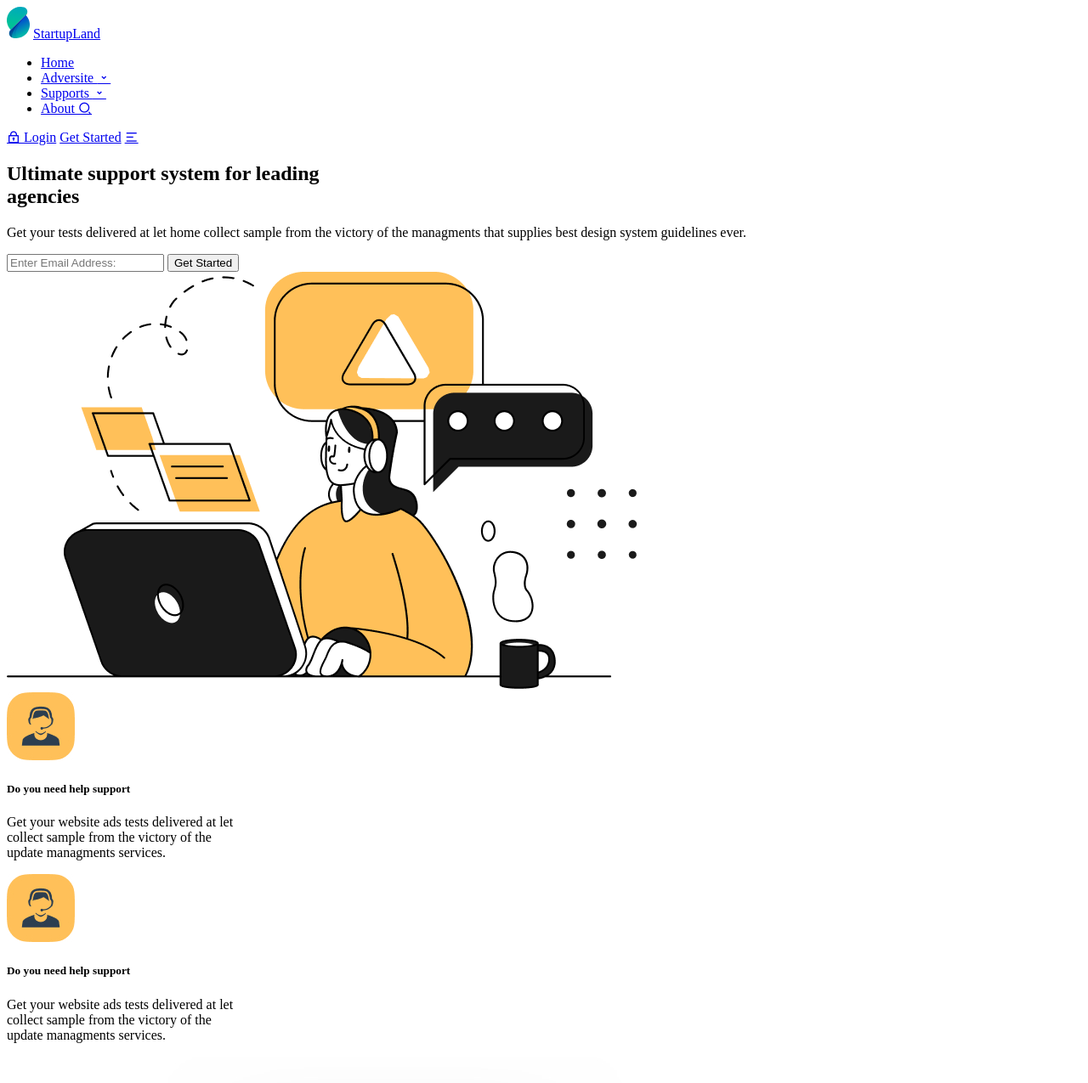
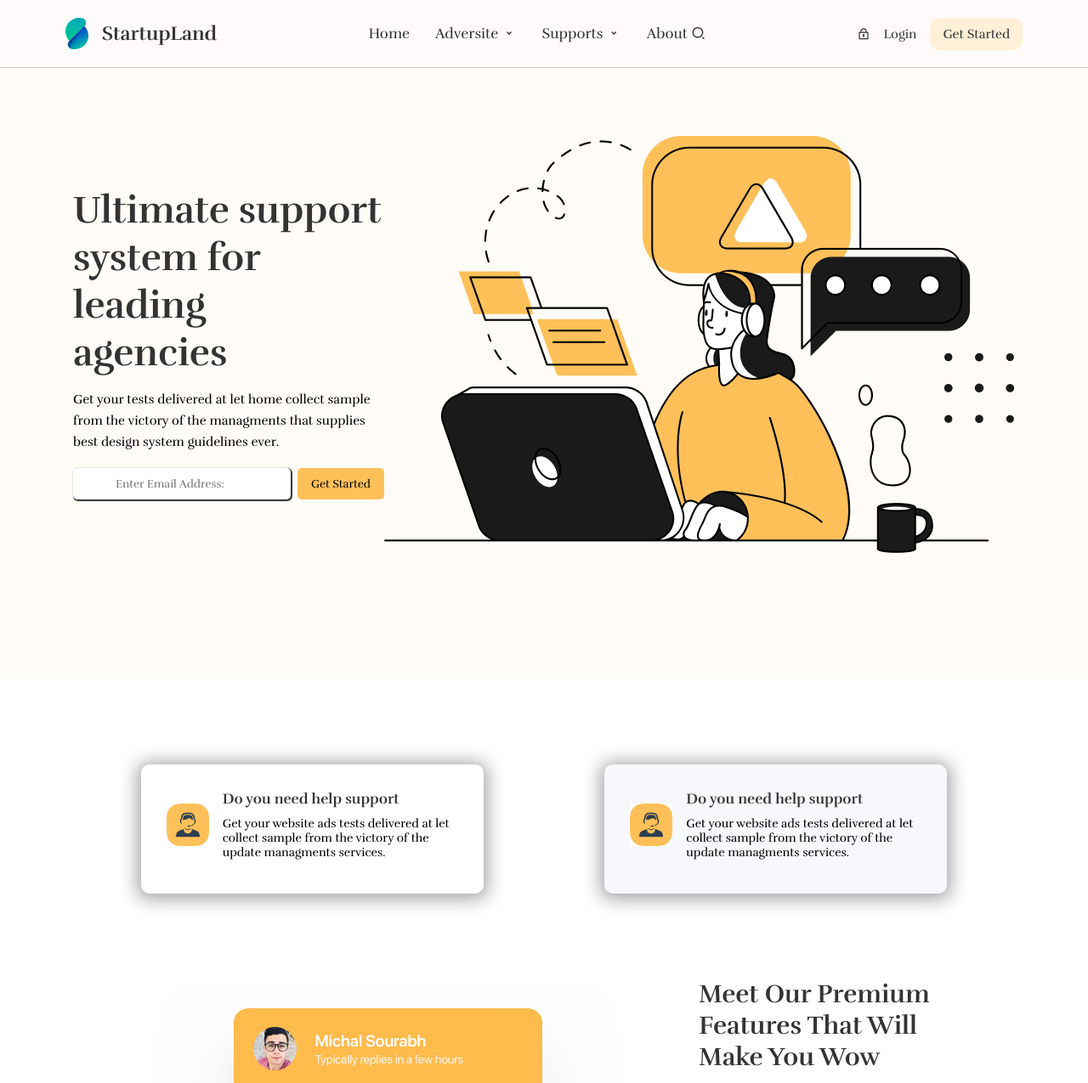
Before and after one commit to muhammadmasud1/supportapp, a plain HTML site: page index.html in a window 1280 px wide. Shown: the top 1275 px of the page at 85% size. Drawn offline with nearby package versions, Linux system fonts and the light colour scheme; a script that the page names is missing.

Commit message:
banner desgin message desing

```diff
--- a/css/style.css
+++ b/css/style.css
@@ -1 +1,248 @@
-/*# sourceMappingURL=style.css.map */
+@import url('https://fonts.googleapis.com/css2?family=Roboto:ital,wght@1,100;1,300;1,500;1,700&family=Rubik:wght@300;400;500;600&family=Rufina:wght@400;700&display=swap');
+
+@import url('https://fonts.googleapis.com/css2?family=Mukta:wght@200;300;400;600&family=Roboto:ital,wght@1,100;1,300;1,500;1,700&family=Rubik:wght@300;400;500;600&family=Rufina:wght@400;700&display=swap');
+*{
+            margin: 0;
+            padding: 0;
+            box-sizing: border-box;
+            list-style: none;
+            text-decoration: none;
+            font-family: 'Roboto', sans-serif;
+            font-family: 'Rubik', sans-serif;
+            font-family: 'Rufina', serif;
+}
+
+body {
+            background: #ffffff;
+}
+
+section {
+            padding: 100px 8%;
+}
+
+header .brandlogo{
+    display: flex;
+    align-items: center;
+    gap: 1rem;
+
+}
+header .brandlogo a{
+    font-size: 23px;
+    font-weight: bold;
+    color: #333;
+    transition: 0.5s all ease;
+}
+header .brandlogo a:hover{
+    transform: scale(1.1);
+     color: rgb(192, 80, 236);
+}
+
+header {
+            width: 100%;
+            height: 80px;
+            display: flex;
+            flex-direction: row;
+            justify-content: space-between;
+            padding: 30px 6%;
+            align-items: center;
+            border-bottom: 1px solid #ccc;
+            background: #fffbfb;
+            position: fixed;
+            right: 0;
+            top: 0;
+            z-index: 99999;
+}
+
+header .logo {
+            font-size: 28px;
+            color: #333;
+            font-weight: bolder;
+            transition: 0.5s all ease;
+}
+header .logo:hover {
+            transform: scale(1.1);
+            color: rgb(192, 80, 236);
+}
+
+header #navbar {
+            display: flex;
+}
+
+header #navbar li a {
+            padding: 0 15px;
+            display: inline-block;
+            color: #333;
+            font-size: 17px;
+            text-transform: capitalize;
+            transition: 0.5s all ease;
+}
+header #navbar li a:hover {
+            transform: scale(1.2);
+            color: rgb(192, 80, 236);
+}
+header .icons{
+    display: flex;
+    align-items: center;
+    gap: 1rem;
+}
+header .icons a{
+    font-size: 15px;
+    color: #333;
+}
+header .icons .btn{
+    padding: 10px 15px;
+    background: #FFF0D7;
+    border-radius: 10px;
+}
+
+/* ===================banner seciton design================== */
+
+#banner-container{
+    width: 100%;
+    height: 100vh;
+    background: #FFFCF7;
+}
+#banner-container .sub-containers{
+    display: flex;
+    align-items: center;
+    justify-content: center;
+
+}
+
+#banner-container .sub-containers img{
+    width: 100%;
+    margin-top: 60px;
+}
+#banner-container .sub-containers .containers-items{
+    margin-top: 70px;
+}
+#banner-container .sub-containers .containers-items h1{
+  font-size: 45px;
+  font-weight: bold;
+  color: #333;
+  margin-bottom: 15px;
+
+}
+#banner-container .sub-containers .containers-items p{
+    font-size: 15px ;
+    line-height: 25px;
+    margin-bottom: 18px;
+}
+#banner-container .sub-containers .containers-items form{
+    display: flex;
+    align-items: center;
+    gap: 0.5rem;
+    margin-bottom:15px ;
+
+}
+
+#banner-container .sub-containers .containers-items form input:first-child{
+    padding: 10px 50px;
+    outline: 0;
+    border: 0;
+    background: #fff;
+    color: #020101;
+    border-radius: 5px;
+    box-shadow: 1px 1px 1px 1px #333;
+
+}
+#banner-container .sub-containers .containers-items form input:nth-child(2){
+    padding: 10px 16px;
+    background: #FFC059;
+    outline: 0;
+    border:0;
+    border-radius: 5px;
+
+}
+
+
+/* ======================notification design=========================== */
+
+#notification{
+    width: 100%;
+    height: auto;
+    display: flex;
+    justify-content: space-around;
+    align-items: center;
+    gap: 1rem;
+}
+#notification .sub-noti{
+    display: flex;
+    align-items: center;
+    gap: 1rem;
+    padding: 30px 40px 40px 30px;
+    -webkit-box-shadow: 0px 2px 20px 5px rgba(116,116,116,0.63);
+    box-shadow: 0px 2px 20px 5px rgba(116,116,116,0.63);
+  border-radius: 10px;
+   overflow: hidden;
+}
+#notification .sub-noti:nth-child(2){
+    background: #F6F8FB;
+}
+#notification .sub-noti img{
+    width: 50px;
+    height: 50px;
+}
+#notification .sub-noti .contents h5{
+    font-size: 17px;
+    color: #333;
+    margin-bottom: 10px;
+
+}
+#notification .sub-noti .contents p{
+    font-size: 14px;
+}
+
+/*======================== message design part======================= */
+
+#message{
+    width: 90%;
+    height: auto;
+
+}
+#message .messagner img{
+    width: 100%;
+}
+#message .messagner{
+    display: flex;
+    justify-content: space-between;
+    gap: 2rem;
+
+}
+#message .messagner .contn{
+    margin-bottom: 20px;
+}
+#message .messagner .contn h2{
+    font-size: 30px;
+    margin-bottom: 15px;
+    color: #333;
+    text-transform: capitalize;
+}
+#message .messagner .contn p{
+    color: #333;
+    margin-bottom: 10px;
+    color: #352f2f;
+}
+#message .messagner .contn .box-contents h5{
+    font-size: 15px;
+    margin-bottom: 10px;
+    color: #333;
+}
+#message .messagner .contn .box-contents{
+   padding: 15px 20px;
+   -webkit-box-shadow: 0px 2px 20px 5px rgba(116,116,116,0.25);
+box-shadow: 0px 2px 20px 5px rgba(116,116,116,0.25);
+margin-bottom: 15px;
+
+}
+#message .messagner .contn .arrow h5:nth-child(1){
+    padding: 15px 20px;
+    -webkit-box-shadow: 0px 2px 20px 5px rgba(116,116,116,0.25);
+ box-shadow: 0px 2px 20px 5px rgba(116,116,116,0.25);
+ margin-bottom: 10px;
+}
+#message .messagner .contn .arrow h5:nth-child(2){
+    padding: 15px 20px;
+    -webkit-box-shadow: 0px 2px 20px 5px rgba(116,116,116,0.25);
+ box-shadow: 0px 2px 20px 5px rgba(116,116,116,0.25);
+}
--- a/index.html
+++ b/index.html
@@ -15,6 +15,7 @@
                         <img src="images/headerlogo.svg" alt="">
                         <a href="#">StartupLand</a>
                        </div>
+
                         <ul id="navbar">
                                     <li><a href="#">Home</a></li>
                                     <li><a href="#">Adversite <span><i class="ri-arrow-drop-down-line"></i></span> </a></li>
@@ -26,7 +27,6 @@
                                     <a href="#"><i class="ri-lock-2-line"></i> </a>
                                     <a href="#">Login</i></a>
                                     <a href="#" class="btn">Get Started</a>
-                                    <a href="#" id="showName"><i class="ri-menu-2-line"></i></a>
                         </div>
             </header>
 
@@ -39,7 +39,7 @@
                 <p>Get your tests delivered at let home collect sample from the victory of the managments that supplies best
                   design system guidelines ever.</p>
                   <form action="#">
-                    <input type="email" class="email" name="email" id="" placeholder="Enter Email Address:">
+                    <input  type="email" class="email" name="email" id="" placeholder="Enter Email Address:">
                     <input type="button" class="btn" value="Get Started">
                   </form>
               </div>
@@ -59,6 +59,7 @@
           collect sample from the victory of the <br> update managments services.</p>
        </div>
      </div>
+
      <div class="sub-noti">
       <img src="images/microphone.jpg" alt="">
        <div class="contents">
```
Also changed, not shown: css/style.scss (deleted), images/lock.svg (added), images/search.svg (added), 1 other file.
